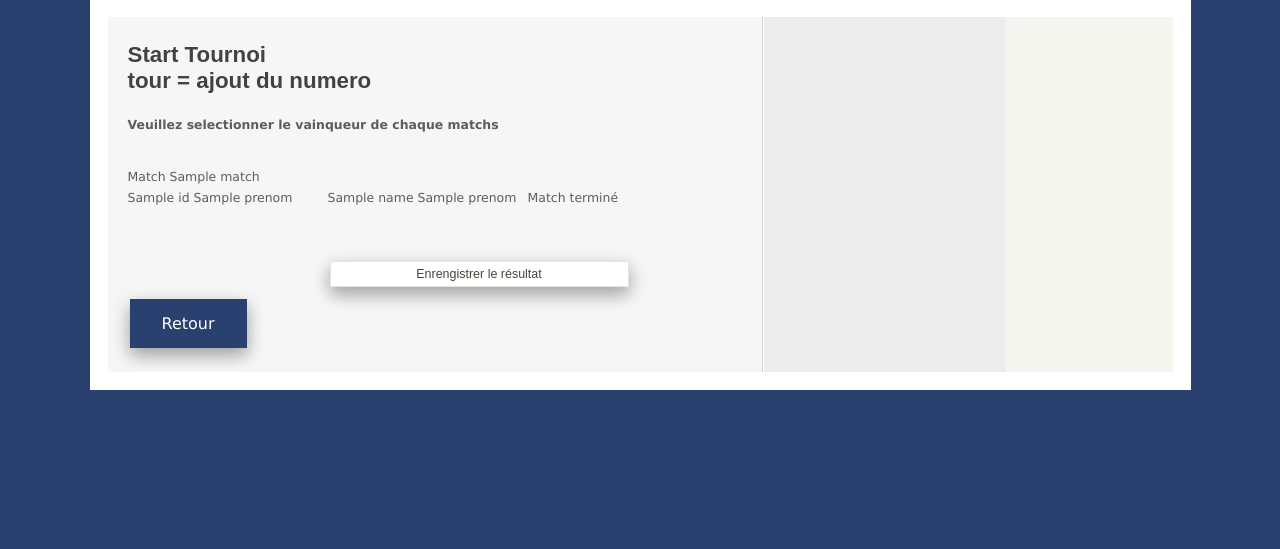
After one commit to Jordansuuri/p4, a Flask app: template templates/start_tournament.html in a window 1280 px wide. The commit adds this page. Shown: the part 251-800 px from the top of the page. Run offline with Flask 2, Linux system fonts and the light colour scheme; the template is opened without the code that fills it: most values are stand-ins (such as "Sample title", 1, 10 or a date in 2020).

Commit message:
Recuperation resultats du tournoi & enrengistrement dans le json

```diff
--- a/DB/tournament.json
+++ b/DB/tournament.json
@@ -1 +1 @@
-{"_default": {"1": {"nom": "Tournoi Regional ", "localisation": "Chambery", "date": "2021-10-22", "tours": "4", "tournee": [], "timeControl": "Blitz", "players": ["7", "9", "10", "12", "8", "11", "15", "13"]}}}
+{"_default": {"1": {"nom": "Tournoi Regional ", "localisation": "Chambery", "date": "2018-07-22", "tours": "4", "tournee": {"1": {"1": [{"nom": "Jordan", "prenom": "Chereau", "date": "1990-02-15", "sexe": "Male", "ranking": "1500"}, {"nom": "Jose Manuel", "prenom": "Carasco", "date": "1988-07-07", "sexe": "Male", "ranking": "1500"}, null], "2": [{"nom": "Yohann", "prenom": "Dru", "date": "1990-09-03", "sexe": "Male", "ranking": "1500"}, {"nom": "Gabriel", "prenom": "Champon", "date": "1993-03-26", "sexe": "Male", "ranking": "1500"}, null], "3": [{"nom": "Maxime", "prenom": "Krywecky", "date": "1988-06-18", "sexe": "Male", "ranking": "1500"}, {"nom": "Simon", "prenom": "Duvillard", "date": "1990-04-15", "sexe": "Male", "ranking": "1500"}, null], "4": [{"nom": "Hugo", "prenom": "Torterat", "date": "1993-05-18", "sexe": "Male", "ranking": "1500"}, {"nom": "Guillaume", "prenom": "Aubrun", "date": "1990-05-30", "sexe": "Male", "ranking": "1500"}, null]}}, "timeControl": "Bullet", "players": ["7", "8", "9", "10", "11", "12", "14", "13"]}}}
--- a/main.py
+++ b/main.py
@@ -29,6 +29,22 @@ def tournaments():
 def recapTournament(id):
     tournament = oneTournament(int(id))
     return render_template("recap_tournament.html", tournament=tournament)
+
+@app.route('/start_tournament/<id>')
+def StartTournament(id):
+    tournament = deserialiseTournoi(oneTournament(int(id)))
+    listeid = tournament.players
+    listeJoueurs = []
+    for i in listeid:
+        listeJoueurs.append(OnePlayer(int(i)))
+
+    match = {}
+    for p in range(4):
+        match[str(len(match)+1)] = [listeJoueurs[p],listeJoueurs[p+4],None]
+    if not str(len(tournament.tournee)) in tournament.tournee:
+        tournament.tournee[str(len(tournament.tournee) + 1)] = match
+        maj_tournoi(id, tournament)
+    return render_template("start_tournament.html", match=match)
 
 @app.route('/player_list/<id>')
 def recapPlayer(id):
@@ -71,7 +87,6 @@ def tournamentAdd():
         timeControl = request.form["tournamentTimeControl"]
         player = []
         for p in range(1,9):
-            print(player)
             player.append(request.form["p"+str(p)])
         new_tournament = Tournament(name, location, date, timeControl, player, tours)
         addTournament(new_tournament.serialise())
--- a/templates/recap_tournament.html
+++ b/templates/recap_tournament.html
@@ -23,6 +23,7 @@
         <b> Nombre de tours: </b>
 {{ tournament.tours  }}
   </p>
+<a href="/start_tournament/{{ tournament.doc_id }}" class="button">Commencer le tournoi</a>
     </br>
 <a href="/tournament_list" class="button">Retour</a>
 </div>
--- /dev/null
+++ b/templates/start_tournament.html
@@ -0,0 +1,30 @@
+{% extends 'index.html' %}
+      {% block content %}
+        <h1><b> Start Tournoi </br> tour = ajout du numero</b></h1>
+
+<div>
+    <span>
+        <p><b>Veuillez selectionner le vainqueur de chaque matchs</b></p>
+          <form class="form_settings">
+             {% for i,m in match.items() %}
+            <p><span>Match {{ i }} </span> </br>
+              <span>{{ m[0].nom }} {{ m[0].prenom }} </span>
+              <span>{{ m[1].nom }} {{ m[1].prenom }}</span>
+               {% if m[2] == None %}
+                <select name="match{{ i }}">
+              <option value="{{ m[0].doc_id }}"> {{ m[0].nom }} {{ m[0].prenom }}  </option>
+              <option value="{{ m[1].doc_id }}"> {{ m[1].nom }} {{ m[1].prenom }}  </option>
+              <option value="pat"> Pat</option>
+            </select> {% else %} Match terminé {% endif %}</p>
+            {% endfor %}
+
+
+            <p style="padding-top: 20px"><span>&nbsp;</span>
+   <p style="padding-top: 20px"><span>&nbsp;</span>
+    <input type="submit" class= button value="Enrengistrer le résultat">
+            </form>
+  </span>
+    <a href="/" class="button">Retour</a>
+
+</div>
+      {% endblock %}
```
Also changed, not shown: Classe/Tournament.py (+12 -2 lines), DB/base.py (+6 -1 lines).
